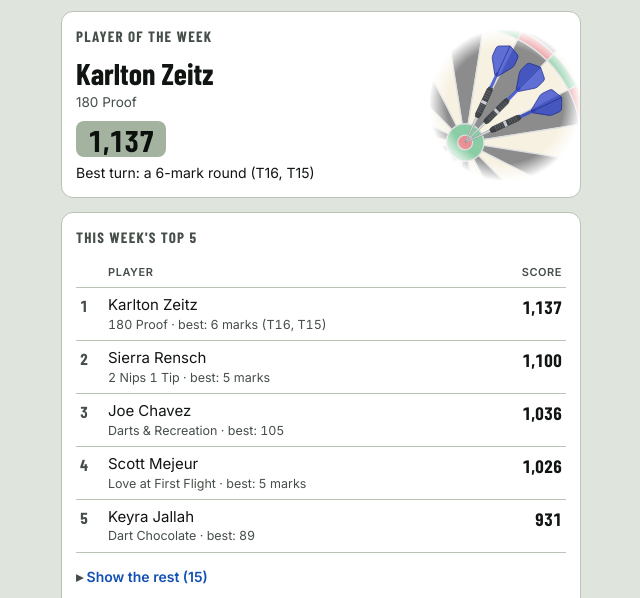
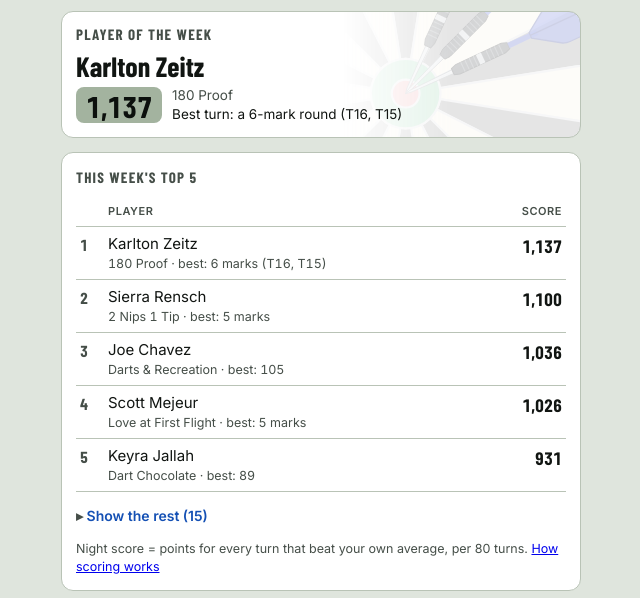
Before and after one commit to kzeitz/cheers-bar-card, a plain HTML site: page source/report/index.html in a window 1280 px wide. Shown: the part 166-764 px from the top of the page, without its empty margins (319-959 px from the left). Drawn offline with nearby package versions, Linux system fonts and the light colour scheme.

Commit message:
Weekly report: compact Player of the Week panel with ghost darts graphic

```diff
--- a/source/report/index.html
+++ b/source/report/index.html
@@ -38,15 +38,17 @@ h1 span{color:var(--red)}
 .theme{flex:none;font:inherit;font-size:12.5px;font-weight:600;background:transparent;color:var(--band-fg);border:1px solid var(--band-line);border-radius:999px;padding:6px 12px;cursor:pointer}
 .panel{background:var(--card);border:1px solid var(--line);border-radius:12px;padding:14px;display:flex;flex-direction:column;gap:10px}
 h2{font-family:var(--display);font-weight:700;font-size:15px;letter-spacing:.08em;text-transform:uppercase;color:var(--muted);margin:0}
-.potwpanel{position:relative;overflow:hidden}
+.potwpanel{position:relative;overflow:hidden;gap:6px;padding-block:12px}
 .potwpanel>*{position:relative;z-index:1}
-.potwpanel .celebrate{position:absolute;z-index:0;right:0;top:50%;transform:translateY(-50%);width:150px;height:150px;pointer-events:none;border-radius:12px;-webkit-mask-image:radial-gradient(circle at 50% 50%,#000 55%,transparent 72%);mask-image:radial-gradient(circle at 50% 50%,#000 55%,transparent 72%)}
-.potw .name{text-shadow:0 1px 0 var(--card)}
-.potw{display:flex;flex-direction:column;align-items:flex-start;gap:4px;padding-right:128px}
-.potw .name{font-family:var(--display);font-weight:700;font-size:30px;line-height:1.05}
+.potwpanel .celebrate{position:absolute;z-index:0;right:-40px;top:50%;transform:translateY(-68%);width:280px;height:280px;pointer-events:none;opacity:.22;-webkit-mask-image:linear-gradient(to right,transparent 0,#000 40%);mask-image:linear-gradient(to right,transparent 0,#000 40%)}
+.potw .name{text-shadow:0 1px 2px var(--card)}
+.potw{display:flex;flex-direction:column;align-items:flex-start;gap:6px}
+.potw .row{display:flex;gap:10px;align-items:center;min-width:0}
+.potw .row>div{min-width:0}
+.potw .name{font-family:var(--display);font-weight:700;font-size:28px;line-height:1}
 .potw .team{color:var(--muted);font-size:13.5px}
-.potw .best{font-size:14px}
-.score{display:inline-block;font-family:var(--display);font-weight:700;font-size:30px;font-variant-numeric:tabular-nums;background:var(--band);color:var(--band-fg);border-radius:8px;padding:2px 12px 0;line-height:1.15;margin:4px 0 2px}
+.potw .best{font-size:13.5px}
+.score{display:inline-block;font-family:var(--display);font-weight:700;font-size:30px;font-variant-numeric:tabular-nums;background:var(--band);color:var(--band-fg);border-radius:8px;padding:2px 10px 0;line-height:1.15;flex:none}
 table{width:100%;border-collapse:collapse;font-variant-numeric:tabular-nums}
 th,td{padding:6px 4px;text-align:left;border-bottom:1px solid var(--line);vertical-align:top}
 th{font-size:11px;letter-spacing:.05em;text-transform:uppercase;color:var(--muted);font-weight:600}
@@ -74,7 +76,7 @@ details[open] summary::before{content:"▾ "}
 .foot{display:flex;flex-direction:column;gap:8px}
 .btnlink{display:block;text-align:center;font-weight:600;text-decoration:none;border:1px solid var(--line);background:var(--card);color:var(--fg);border-radius:10px;padding:12px}
 .small{text-align:center;font-size:12px;color:var(--muted)}
-@media (max-width:430px){.panel{padding:12px}.potw{padding-right:104px}.potwpanel .celebrate{width:150px;height:150px;right:-18px}.bar{grid-template-columns:92px minmax(0,1fr) 52px}}
+@media (max-width:430px){.panel{padding:12px}.potwpanel .celebrate{width:240px;height:240px;right:-60px}.bar{grid-template-columns:92px minmax(0,1fr) 52px}}
 </style>
 </head>
 <body>
@@ -145,7 +147,7 @@ function render(w){
   const W=WEEKS.find(x=>x.w===w); if(!W) return;
   const p=W.nights[0];
   const ck=/marks/.test(String(p.b))?'bull':'t20', cs=celebrateSVG(ck); $('cele').setAttribute('viewBox',cs.view); $('cele').innerHTML=cs.html;
-  $('potw').innerHTML=`<div class="name">${esc(p.p)}</div><div class="team">${esc(p.t)}</div><span class="score">${n0(p.s)}</span><div class="best">Best turn: ${esc(bestTxt(p.b))}</div>`;
+  $('potw').innerHTML=`<div class="name">${esc(p.p)}</div><div class="row"><span class="score">${n0(p.s)}</span><div><div class="team">${esc(p.t)}</div><div class="best">Best turn: ${esc(bestTxt(p.b))}</div></div></div>`;
   $('top').innerHTML=rowsHTML(W.nights.slice(0,5),1);
   const rest=W.nights.slice(5); $('all').innerHTML=rowsHTML(rest,6);
   $('allSum').textContent=`Show the rest (${rest.length})`; $('allBox').hidden=!rest.length; $('allBox').open=false;
```
